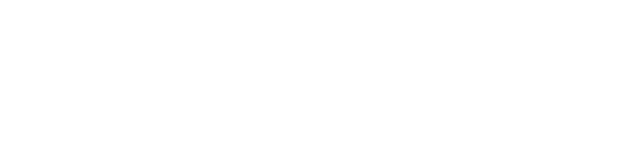
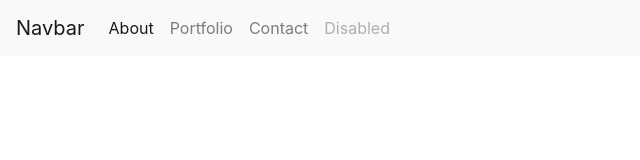
Before and after one commit to silviapopescu95/Responsive-Portfolio, a plain HTML site: page index.html in a window 1280 px wide. Shown: the whole page, without its empty margins (0-640 px from the left). Drawn offline with nearby package versions, Linux system fonts and the light colour scheme.

Commit message:
Added navbar to index.html. Deleted DS_Store file.

```diff
--- a/index.html
+++ b/index.html
@@ -13,6 +13,19 @@
 
 </head>
 <body>
-
+    <nav class="navbar navbar-expand-lg navbar-light bg-light">
+        <a class="navbar-brand" href="#">Navbar</a>
+        <button class="navbar-toggler" type="button" data-toggle="collapse" data-target="#navbarNavAltMarkup" aria-controls="navbarNavAltMarkup" aria-expanded="false" aria-label="Toggle navigation">
+          <span class="navbar-toggler-icon"></span>
+        </button>
+        <div class="collapse navbar-collapse" id="navbarNavAltMarkup">
+          <div class="navbar-nav">
+            <a class="nav-link active" href="#">About <span class="sr-only">(current)</span></a>
+            <a class="nav-link" href="#">Portfolio</a>
+            <a class="nav-link" href="#">Contact</a>
+            <a class="nav-link disabled" href="#" tabindex="-1" aria-disabled="true">Disabled</a>
+          </div>
+        </div>
+      </nav>
 </body>
 </html>
```
Also changed, not shown: 1 other file.
